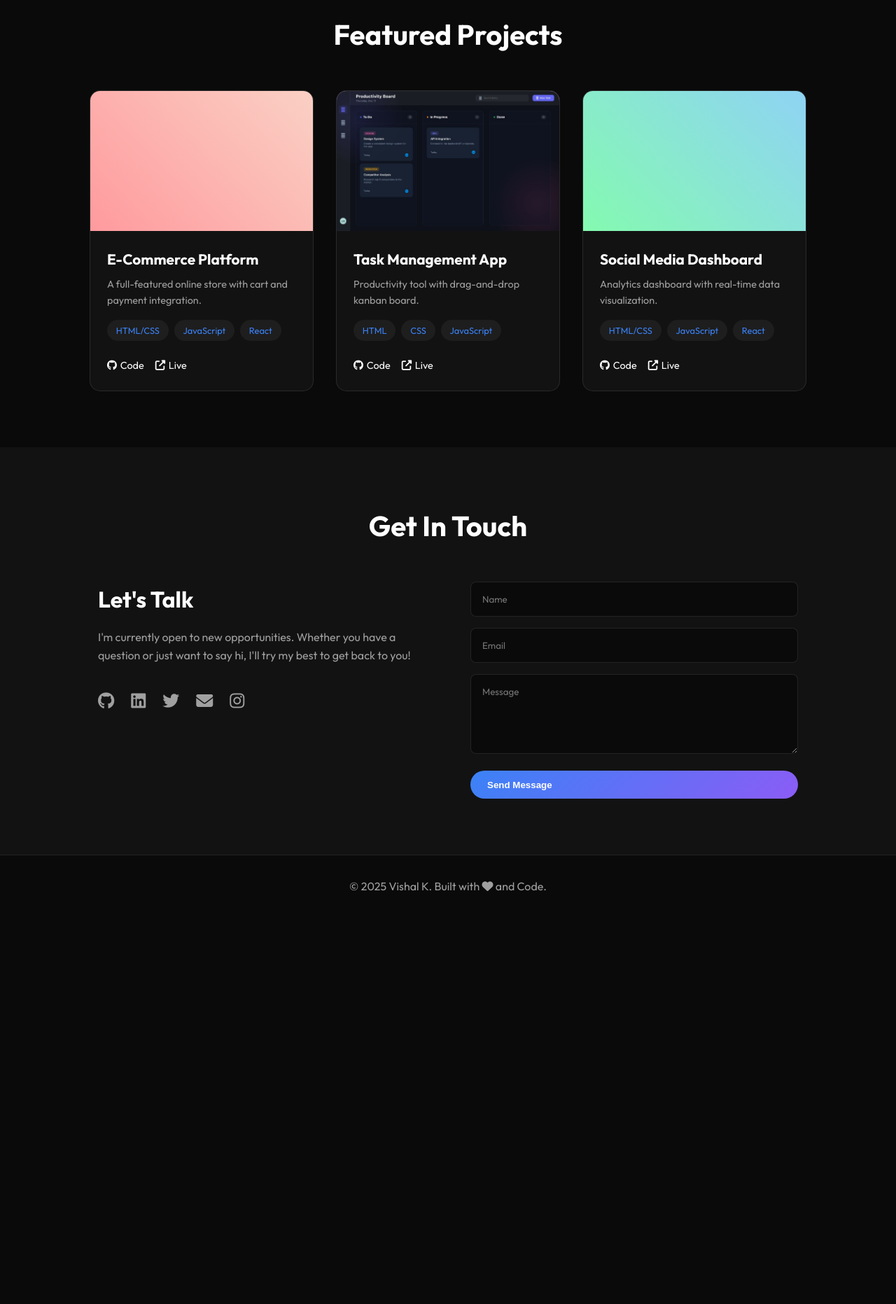
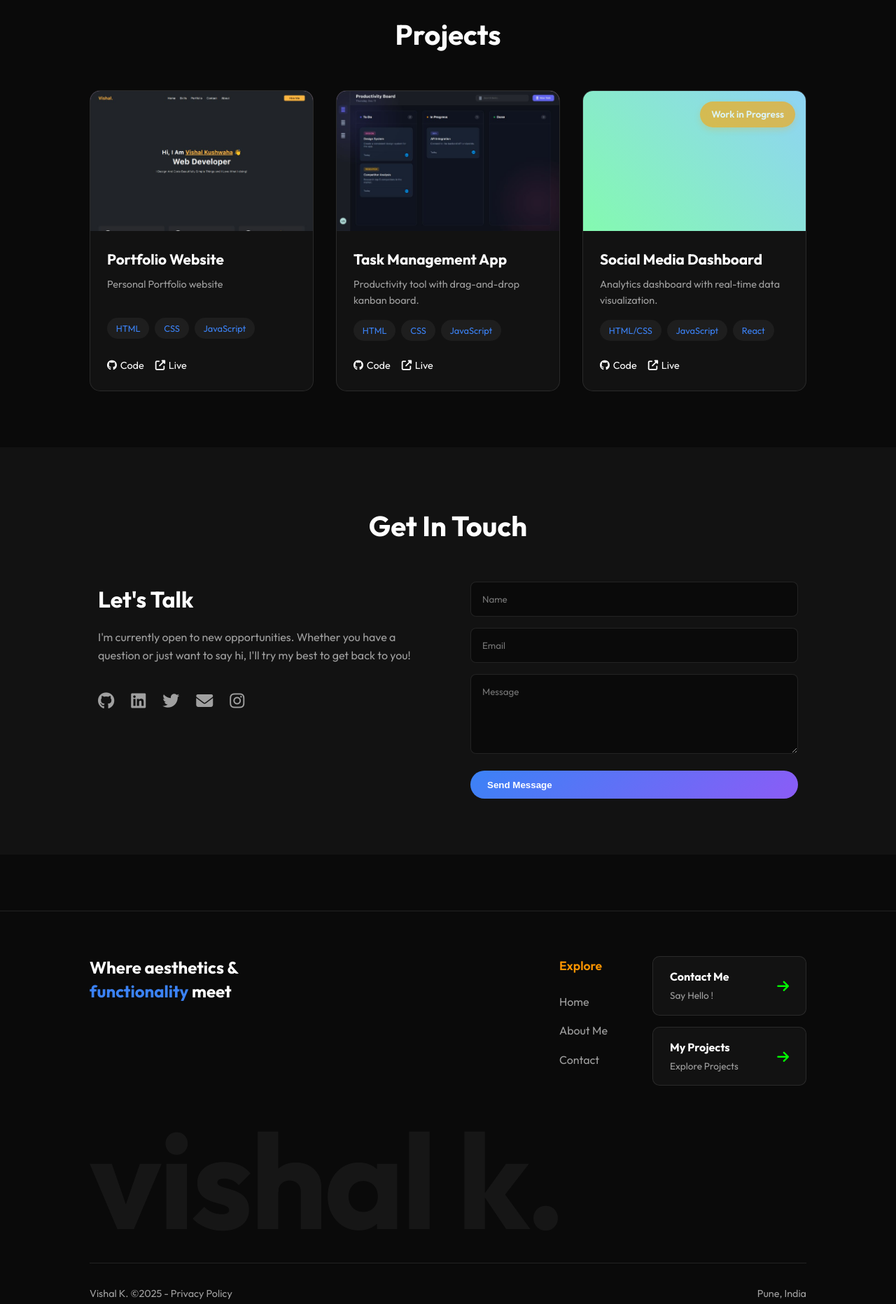
Before and after one commit to mrcoder36/vishal, a plain HTML site: page index.html in a window 1280 px wide. Shown: the part 1200-3063 px from the top of the page at 70% size. Before the commit the page ends 2512 px from the top, so only its background shows below. Drawn offline with nearby package versions, Linux system fonts and the light colour scheme.

Commit message:
add portfolio image and enhance footer layout for improved aesthetics and responsiveness

```diff
--- a/index.html
+++ b/index.html
@@ -33,7 +33,9 @@
 					<li><a href="#projects">Projects</a></li>
 					<li><a href="#contact">Contact</a></li>
 				</ul>
-				<a href="/assets/Vishal_Resume.pdf" class="btn-primary download-cv"
+				<a
+					href="/assets/Vishal_Resume.pdf"
+					class="btn-primary download-cv"
 					>Download CV <i class="fas fa-download"></i
 				></a>
 				<div class="mobile-menu-toggle">
@@ -58,16 +60,16 @@
 						<a href="#contact" class="btn-secondary">Contact Me</a>
 					</div>
 				</div>
-                <div class="hero-visual fade-in-up delay-2">
-                    <div class="code-block">
-                        <pre><code><span class="keyword">const</span> <span class="variable">developer</span> = {
+				<div class="hero-visual fade-in-up delay-2">
+					<div class="code-block">
+						<pre><code><span class="keyword">const</span> <span class="variable">developer</span> = {
   <span class="property">name</span>: <span class="string">"Vishal Kushwaha"</span>,
   <span class="property">role</span>: <span class="string">"Full Stack Dev"</span>,
   <span class="property">skills</span>: [<span class="string">"React"</span>, <span class="string">"Java"</span>, <span class="string">"SQL"</span>],
   <span class="property">hardWorker</span>: <span class="boolean">true</span>
 };</code></pre>
-                    </div>
-                </div>
+					</div>
+				</div>
 			</section>
 
 			<section id="skills" class="skills-section">
@@ -104,35 +106,53 @@
 			</section>
 
 			<section id="projects" class="projects-section">
-				<h2 class="section-title">Featured Projects</h2>
+				<h2 class="section-title">Projects</h2>
 				<div class="projects-grid">
 					<div class="project-card">
-						<div class="project-image placeholder-gradient-1"></div>
+						<div class="project-image placeholder-gradient-2">
+							<img
+								src="assets/portfolio_1.png"
+								alt="Portfolio Website"
+								style="
+									width: 100%;
+									height: 100%;
+									object-fit: cover;
+								"
+							/>
+						</div>
 						<div class="project-info">
-							<h3>E-Commerce Platform</h3>
-							<p>
-								A full-featured online store with cart and
-								payment integration.
-							</p>
+							<h3>Portfolio Website</h3>
+							<p>Personal Portfolio website</p>
 							<div class="tags">
-								<span>HTML/CSS</span>
+								<span>HTML</span>
+								<span>CSS</span>
 								<span>JavaScript</span>
-								<span>React</span>
 							</div>
 							<div class="project-links">
 								<a href="#"
 									><i class="fab fa-github"></i> Code</a
 								>
-								<a href="#"
+								<a
+									href="https://vishalkushwaha.vercel.app"
+									target="_blank"
 									><i class="fas fa-external-link-alt"></i>
 									Live</a
 								>
 							</div>
 						</div>
 					</div>
+
 					<div class="project-card">
 						<div class="project-image placeholder-gradient-2">
-							<img src="assets/todo.png" alt="Task Management App" style="width: 100%; height: 100%; object-fit: cover;">
+							<img
+								src="assets/todo.png"
+								alt="Task Management App"
+								style="
+									width: 100%;
+									height: 100%;
+									object-fit: cover;
+								"
+							/>
 						</div>
 						<div class="project-info">
 							<h3>Task Management App</h3>
@@ -149,7 +169,9 @@
 								<a href="#"
 									><i class="fab fa-github"></i> Code</a
 								>
-								<a href="https://kanban-tool-wheat.vercel.app" target="_blank"
+								<a
+									href="https://kanban-tool-wheat.vercel.app"
+									target="_blank"
 									><i class="fas fa-external-link-alt"></i>
 									Live</a
 								>
@@ -157,7 +179,9 @@
 						</div>
 					</div>
 					<div class="project-card">
-						<div class="project-image placeholder-gradient-3"></div>
+						<div class="project-image placeholder-gradient-3">
+							<div class="wip-badge">Work in Progress</div>
+						</div>
 						<div class="project-info">
 							<h3>Social Media Dashboard</h3>
 							<p>
@@ -194,11 +218,31 @@
 							best to get back to you!
 						</p>
 						<div class="social-links">
-							<a href="https://github.com/mrcoder36" target="_blank"><i class="fab fa-github"></i></a>
-							<a href="www.linkedin.com/in/thevishal07" target="_blank"><i class="fab fa-linkedin"></i></a>
-							<a href="https://x.com/thevishal____?s=21" target="_blank"><i class="fab fa-twitter"></i></a>
-							<a href="mailto:vishalkushwaha3637@gmail.com.com" target="_blank"><i class="fas fa-envelope"></i></a>
-                            <a href="https://www.instagram.com/thevishal___?igsh=ZHVjMDdvMnhnbTB3&utm_source=qr" target="_blank"><i class="fab fa-instagram"></i></a>
+							<a
+								href="https://github.com/mrcoder36"
+								target="_blank"
+								><i class="fab fa-github"></i
+							></a>
+							<a
+								href="https://www.linkedin.com/in/thevishal07"
+								target="_blank"
+								><i class="fab fa-linkedin"></i
+							></a>
+							<a
+								href="https://x.com/thevishal____?s=21"
+								target="_blank"
+								><i class="fab fa-twitter"></i
+							></a>
+							<a
+								href="mailto:vishalkushwaha3637@gmail.com"
+								target="_blank"
+								><i class="fas fa-envelope"></i
+							></a>
+							<a
+								href="https://www.instagram.com/thevishal___?igsh=ZHVjMDdvMnhnbTB3&utm_source=qr"
+								target="_blank"
+								><i class="fab fa-instagram"></i
+							></a>
 						</div>
 					</div>
 					<form class="contact-form" id="contact-form">
@@ -235,10 +279,51 @@
 		</main>
 
 		<footer>
-			<p>
-				&copy; 2025 Vishal K. Built with
-				<i class="fas fa-heart"></i> and Code.
-			</p>
+			<div class="footer-content">
+				<div class="footer-brand">
+					<h3>
+						Where aesthetics &
+						<span class="accent">functionality</span> meet
+					</h3>
+				</div>
+
+				<div class="footer-links">
+					<div class="footer-column">
+						<h4>Explore</h4>
+						<ul>
+							<li><a href="#home">Home</a></li>
+							<li><a href="#skills">About Me</a></li>
+							<li><a href="#contact">Contact</a></li>
+						</ul>
+					</div>
+
+					<div class="footer-column footer-cta">
+						<a href="#contact" class="footer-btn">
+							<div>
+								<strong>Contact Me</strong>
+								<span>Say Hello !</span>
+							</div>
+							<i class="fas fa-arrow-right"></i>
+						</a>
+						<a href="#projects" class="footer-btn">
+							<div>
+								<strong>My Projects</strong>
+								<span>Explore Projects</span>
+							</div>
+							<i class="fas fa-arrow-right"></i>
+						</a>
+					</div>
+				</div>
+			</div>
+
+			<div class="footer-large-text">
+				<h2>Vishal K.</h2>
+			</div>
+
+			<div class="footer-bottom">
+				<p>Vishal K. &copy;2025 - Privacy Policy</p>
+				<p>Pune, India</p>
+			</div>
 		</footer>
 
 		<script src="script.js"></script>
--- a/style.css
+++ b/style.css
@@ -338,6 +338,9 @@ body {
 	overflow: hidden;
 	border: 1px solid var(--glass-border);
 	transition: transform 0.3s, box-shadow 0.3s;
+	height: 100%;
+	display: flex;
+	flex-direction: column;
 }
 
 .project-card:hover {
@@ -350,6 +353,7 @@ body {
 	width: 100%;
 	background-size: cover;
 	background-position: center;
+	position: relative;
 }
 
 .placeholder-gradient-1 {
@@ -364,8 +368,36 @@ body {
 	background: linear-gradient(45deg, #84fab0, #8fd3f4);
 }
 
+.wip-badge {
+	position: absolute;
+	top: 15px;
+	right: 15px;
+	background: rgba(255, 165, 0, 0.9);
+	color: #fff;
+	padding: 0.5rem 1rem;
+	border-radius: 20px;
+	font-size: 0.85rem;
+	font-weight: 600;
+	backdrop-filter: blur(10px);
+	box-shadow: 0 4px 10px rgba(255, 165, 0, 0.3);
+	animation: pulse 2s ease-in-out infinite;
+}
+
+@keyframes pulse {
+	0%,
+	100% {
+		opacity: 1;
+	}
+	50% {
+		opacity: 0.7;
+	}
+}
+
 .project-info {
 	padding: 1.5rem;
+	flex: 1;
+	display: flex;
+	flex-direction: column;
 }
 
 .project-info h3 {
@@ -377,6 +409,7 @@ body {
 	color: var(--text-secondary);
 	font-size: 0.9rem;
 	margin-bottom: 1rem;
+	min-height: 2.7rem;
 }
 
 .tags {
@@ -397,6 +430,7 @@ body {
 .project-links {
 	display: flex;
 	gap: 1rem;
+	margin-top: auto;
 }
 
 .project-links a {
@@ -478,10 +512,143 @@ body {
 
 /* Footer */
 footer {
-	padding: 2rem;
-	text-align: center;
+	background: var(--bg-color);
+	padding: 4rem 10% 2rem;
+	margin-top: 5rem;
+	border-top: 1px solid var(--glass-border);
+}
+
+.footer-content {
+	display: flex;
+	justify-content: space-between;
+	align-items: flex-start;
+	margin-bottom: 3rem;
+	gap: 3rem;
+}
+
+.footer-brand h3 {
+	font-size: 1.5rem;
+	max-width: 350px;
+	line-height: 1.4;
+	color: var(--text-primary);
+}
+
+.footer-brand .accent {
+	color: var(--accent-color);
+}
+
+.footer-links {
+	display: flex;
+	gap: 4rem;
+	flex: 1;
+	justify-content: flex-end;
+}
+
+.footer-column h4 {
+	color: #ff9500;
+	font-size: 1.1rem;
+	margin-bottom: 1.5rem;
+	font-weight: 600;
+}
+
+.footer-column ul {
+	list-style: none;
+	display: flex;
+	flex-direction: column;
+	gap: 1rem;
+}
+
+.footer-column ul li a {
 	color: var(--text-secondary);
+	text-decoration: none;
+	transition: color 0.3s;
+	display: flex;
+	align-items: center;
+	gap: 0.5rem;
+}
+
+.footer-column ul li a:hover {
+	color: var(--text-primary);
+}
+
+.footer-social li a i {
+	width: 20px;
+}
+
+.footer-cta {
+	display: flex;
+	flex-direction: column;
+	gap: 1rem;
+}
+
+.footer-btn {
+	background: var(--bg-secondary);
+	border: 1px solid var(--glass-border);
+	border-radius: 10px;
+	padding: 1rem 1.5rem;
+	display: flex;
+	justify-content: space-between;
+	align-items: center;
+	text-decoration: none;
+	color: var(--text-primary);
+	transition: all 0.3s;
+	min-width: 220px;
+}
+
+.footer-btn:hover {
+	background: var(--card-hover);
+	transform: translateX(5px);
+	border-color: var(--accent-color);
+}
+
+.footer-btn div {
+	display: flex;
+	flex-direction: column;
+	gap: 0.2rem;
+}
+
+.footer-btn strong {
+	font-size: 1rem;
+	color: var(--text-primary);
+}
+
+.footer-btn span {
+	font-size: 0.85rem;
+	color: var(--text-secondary);
+}
+
+.footer-btn i {
+	color: #00ff00;
+	font-size: 1.2rem;
+}
+
+.footer-large-text {
+	margin: 3rem 0 2rem;
+	overflow: hidden;
+}
+
+.footer-large-text h2 {
+	font-size: clamp(4rem, 15vw, 12rem);
+	font-weight: 700;
+	color: rgba(255, 255, 255, 0.05);
+	text-transform: lowercase;
+	letter-spacing: -0.02em;
+	line-height: 0.9;
+	margin: 0;
+}
+
+.footer-bottom {
+	display: flex;
+	justify-content: space-between;
+	align-items: center;
+	padding-top: 2rem;
 	border-top: 1px solid var(--glass-border);
+	color: var(--text-secondary);
+	font-size: 0.9rem;
+}
+
+.footer-bottom p {
+	margin: 0;
 }
 
 /* Animations */
@@ -592,6 +759,32 @@ footer {
 		grid-template-columns: 1fr;
 	}
 
+	footer {
+		padding: 3rem 5% 2rem;
+	}
+
+	.footer-content {
+		flex-direction: column;
+		gap: 2rem;
+	}
+
+	.footer-links {
+		flex-direction: column;
+		gap: 2rem;
+		width: 100%;
+	}
+
+	.footer-btn {
+		min-width: auto;
+		width: 100%;
+	}
+
+	.footer-bottom {
+		flex-direction: column;
+		gap: 1rem;
+		text-align: center;
+	}
+
 	.skills-track {
 		gap: 2rem;
 	}
@@ -641,7 +834,7 @@ footer {
 		font-size: 1.5rem;
 	}
 
-    .hero-buttons {
+	.hero-buttons {
 		justify-content: center;
 		flex-direction: row;
 		align-items: center;
```
Also changed, not shown: assets/portfolio_1.png (added).
